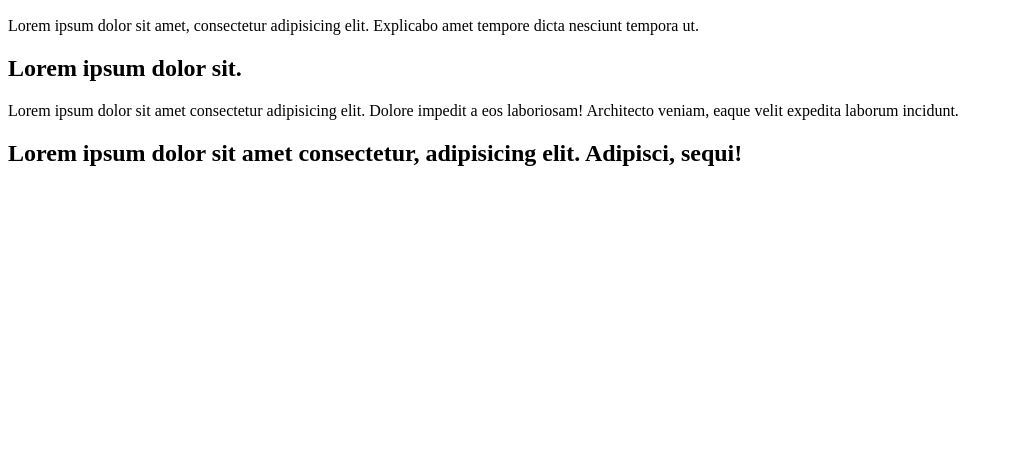
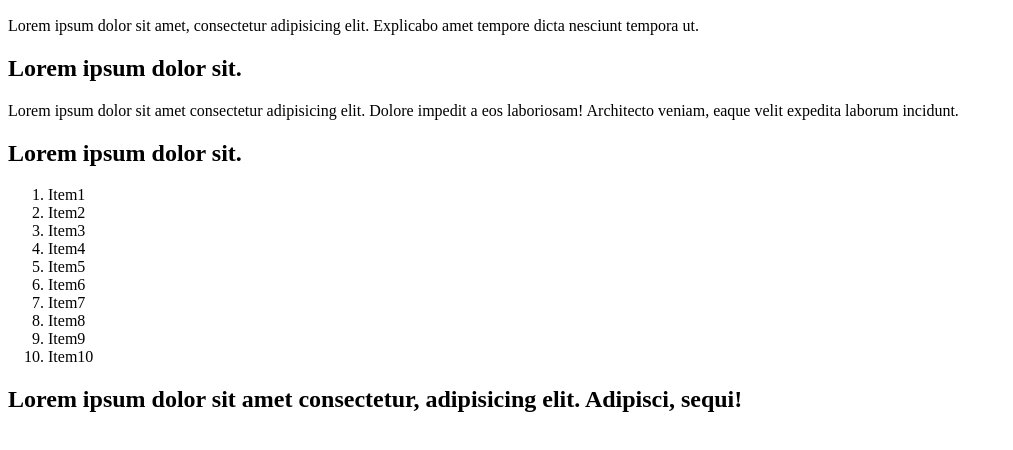
Before and after one commit to Aspha/MiPrimerProyectoGit, a plain HTML site: page index.html in a window 1280 px wide. Shown: the part 110-560 px from the top of the page, without its empty margins (0-1013 px from the left). Drawn offline with Linux system fonts and the light colour scheme.

Commit message:
added list of items

```diff
--- a/index.html
+++ b/index.html
@@ -25,6 +25,21 @@
           laborum incidunt.
         </p>
       </section>
+      <section>
+        <h2>Lorem ipsum dolor sit.</h2>
+        <ol>
+            <li>Item1</li>
+            <li>Item2</li>
+            <li>Item3</li>
+            <li>Item4</li>
+            <li>Item5</li>
+            <li>Item6</li>
+            <li>Item7</li>
+            <li>Item8</li>
+            <li>Item9</li>
+            <li>Item10</li>
+        </ol>
+      </section>
     </main>
     <footer>
       <h2>
```
